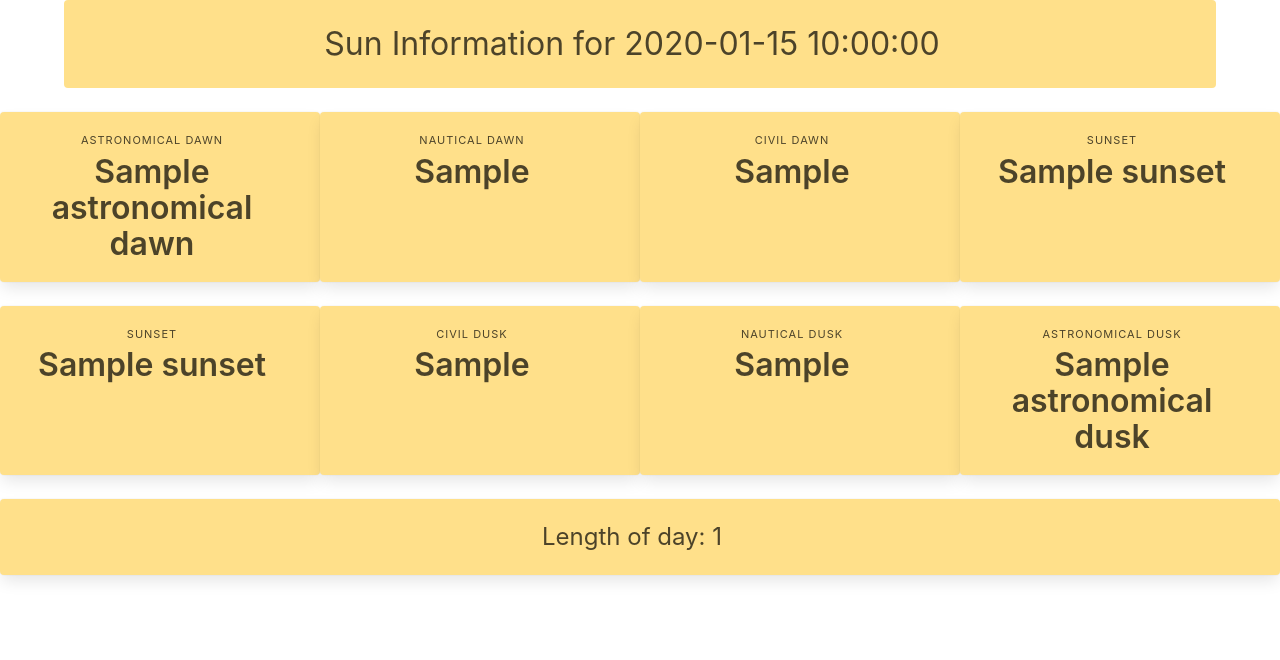
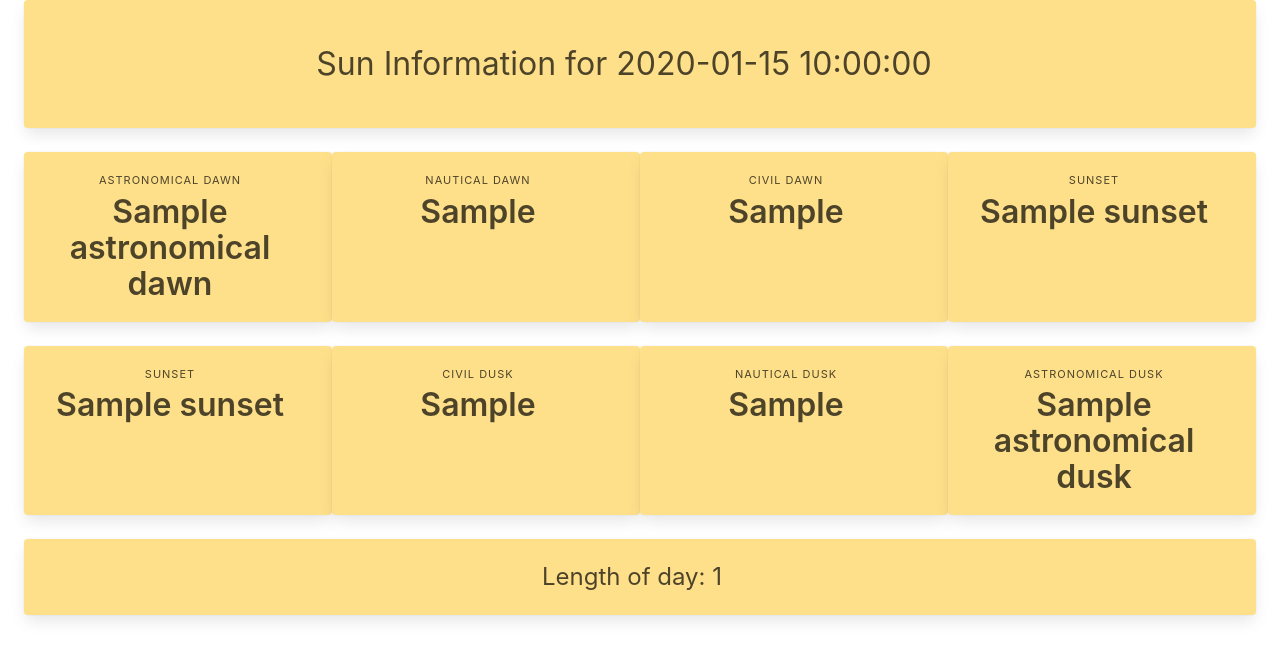
Before and after one commit to mareuter/helios, a FastAPI app: template app/templates/day_information.html in a window 1280 px wide. Shown: the top 660 px of the page. Run offline with FastAPI, Linux system fonts and the light colour scheme; the template is opened without the code that fills it: most values are stand-ins (such as "Sample title", 1, 10 or a date in 2020).

Commit message:
Relayout header.

```diff
--- a/app/templates/day_information.html
+++ b/app/templates/day_information.html
@@ -14,14 +14,15 @@
 </head>
 
 <body>
-  <div class="container">
-    <div class="notification is-warning has-text-centered is-size-3">
-      Sun Information for {{ date }}
-    </div>
-  </div>
-  <div class="block"></div>
-  <div class="tile is-ancestor">
+  <div class="tile is-ancestor mx-3">
     <div class="tile is-vertical">
+      <div class="tile is-parent">
+        <div class="tile is-12 is-child box has-text-centered notification is-warning">
+          <p class="notification is-warning has-text-centered is-size-3">
+            Sun Information for {{ date }}
+          </p>
+        </div>
+      </div>
       <div class="tile is-parent">
         <div class="tile is-3 is-child box has-text-centered notification is-warning">
           <p class="heading">Astronomical Dawn</p>
```
